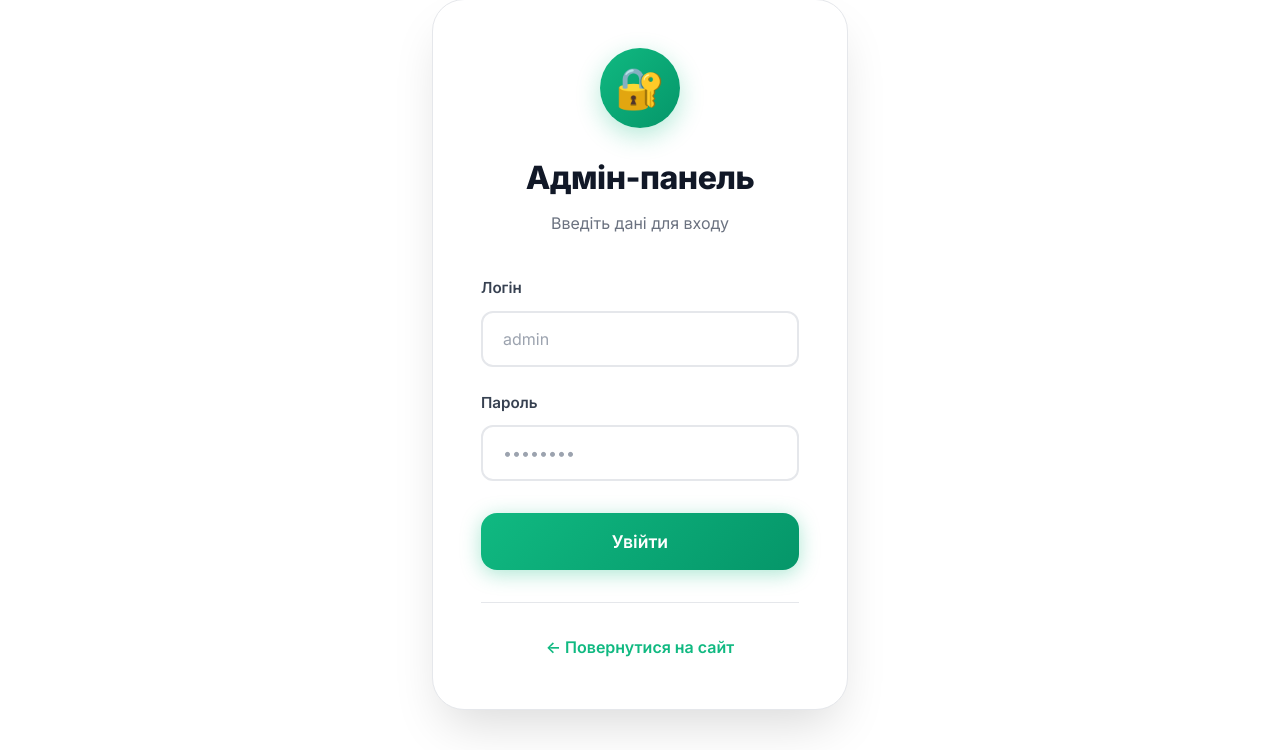
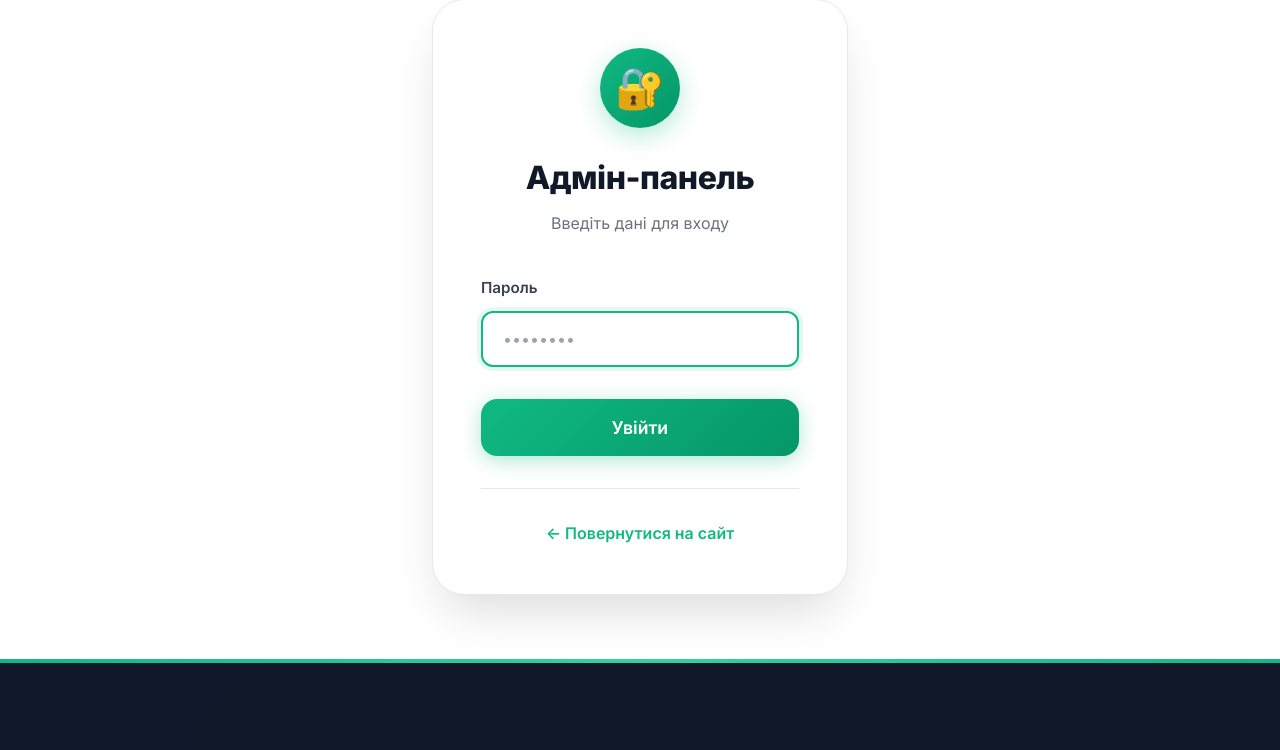
Before and after one commit to StepaniukMarko/clever-shop, a Flask app: page /admin/login in a window 1280 px wide. Shown: the part 219-969 px from the top of the page. Run offline with Flask 3, Linux system fonts and the light colour scheme; some libraries are stand-ins or nearby versions.

Commit message:
Fix admin login: remove unused username field

```diff
--- a/templates/admin_login.html
+++ b/templates/admin_login.html
@@ -19,12 +19,8 @@
 
         <form method="POST" class="auth-form">
             <div class="form-group">
-                <label>Логін</label>
-                <input type="text" name="username" required placeholder="admin">
-            </div>
-            <div class="form-group">
                 <label>Пароль</label>
-                <input type="password" name="password" required placeholder="••••••••">
+                <input type="password" name="password" required placeholder="••••••••" autofocus>
             </div>
             <button type="submit" class="btn btn-primary btn-lg">Увійти</button>
         </form>
```
